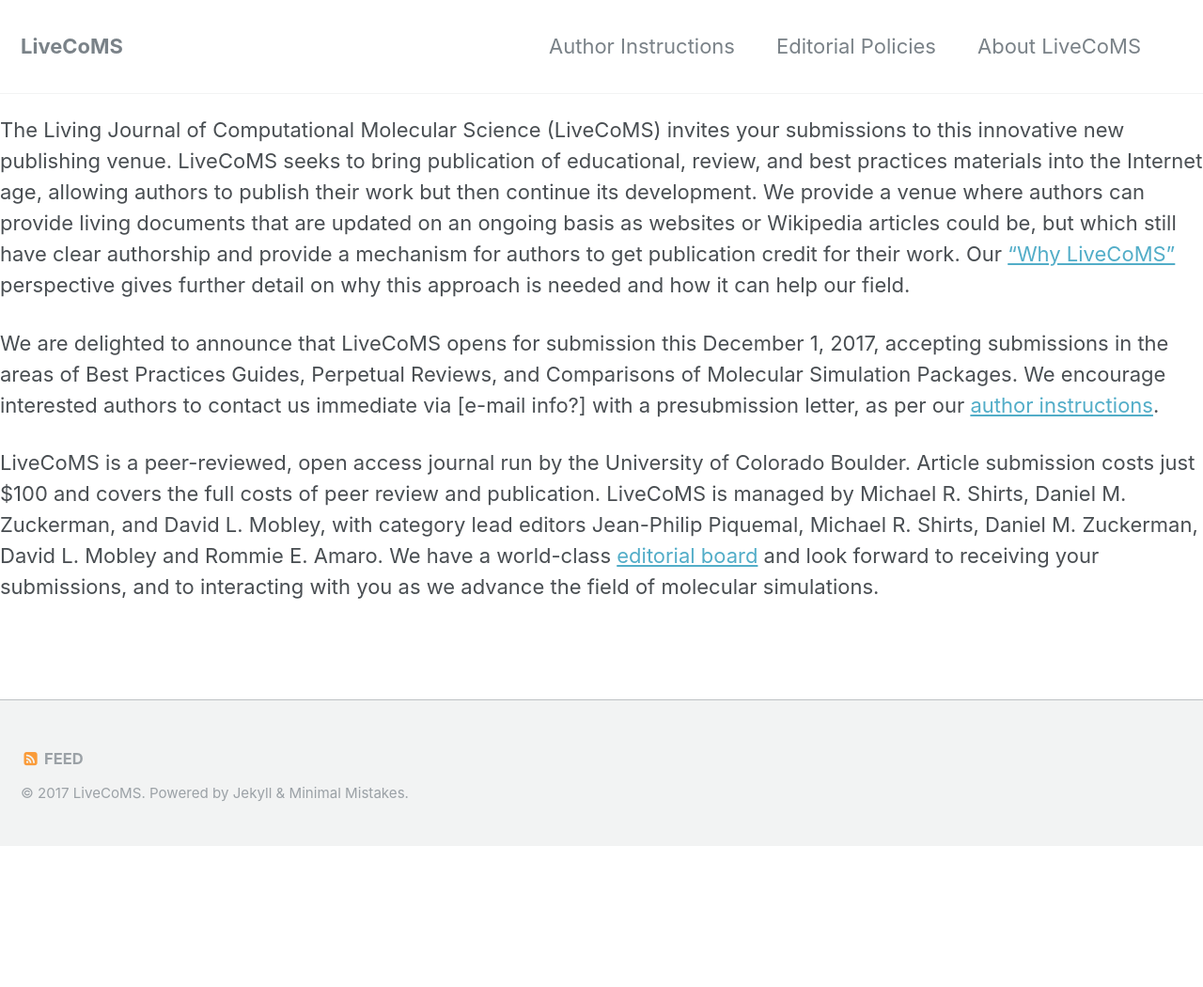
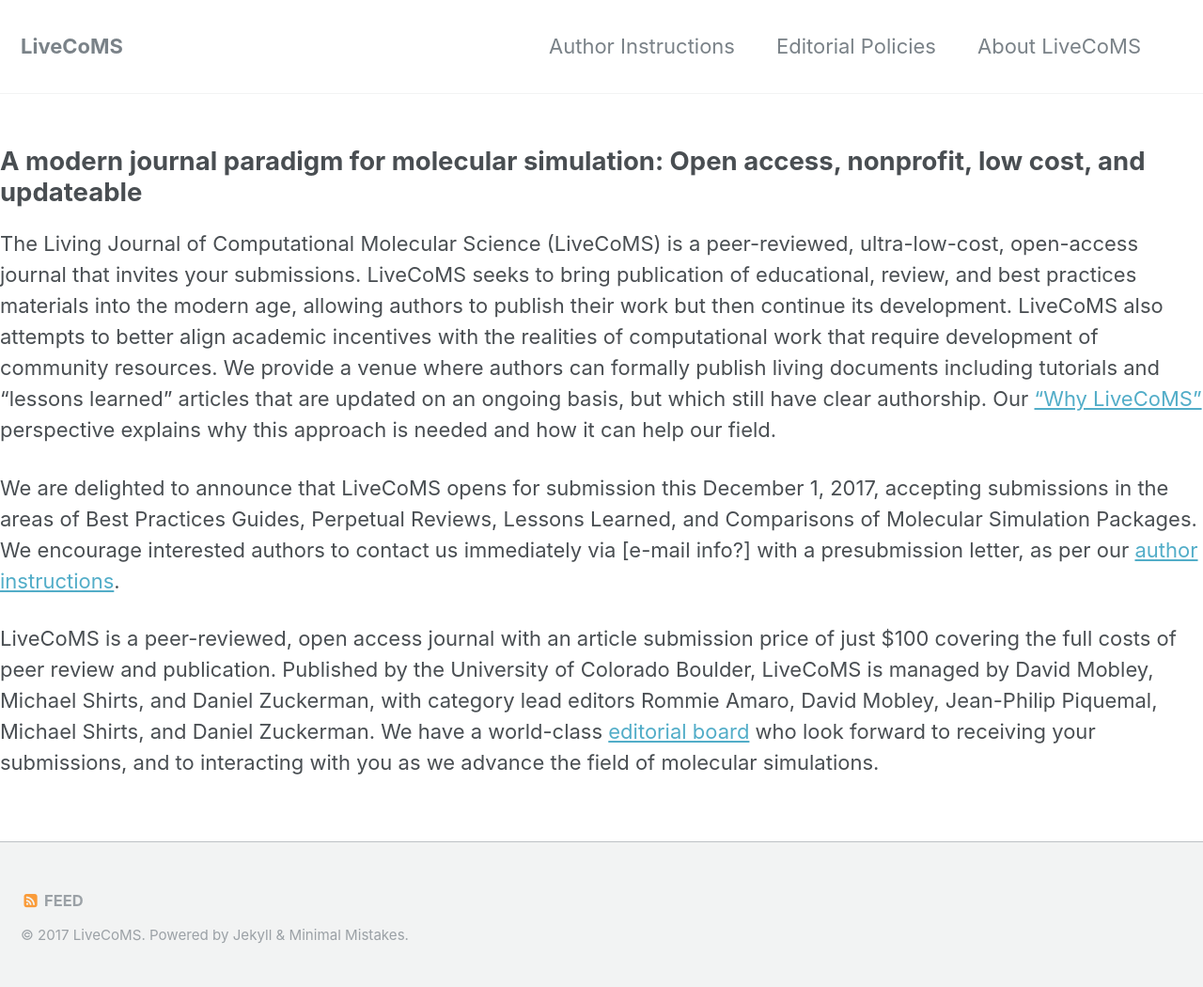
Before and after one commit to livecomsjournal/livecomsjournal.github.io, a Jekyll site: the page built from call_for_submissions.md, in a window 1280 px wide. Shown: the whole page at 94% size. Built offline with Jekyll 4.4.1, drawn with Linux system fonts in a browser that asks for light colours; our own code applies the rules of GitHub Pages for plain Markdown files; before the commit the page ends 900 px from its top, so only the background shows below that.

Commit message:
mostly self-explanatory edits
Not alphabetizing editors implies there's a reason behind it.

```diff
--- a/call_for_submissions.md
+++ b/call_for_submissions.md
@@ -1,12 +1,14 @@
-The Living Journal of Computational Molecular Science (LiveCoMS) invites your submissions to this innovative new publishing venue.
-LiveCoMS seeks to bring publication of educational, review, and best practices materials into the Internet age, allowing authors to publish their work but then continue its development.
-We provide a venue where authors can provide living documents that are updated on an ongoing basis as websites or Wikipedia articles could be, but which still have clear authorship and provide a mechanism for authors to get publication credit for their work.
-Our ["Why LiveCoMS"](http://www.livecomsjournal.org/article/2031-why-we-need-the-living-journal-of-computational-molecular-science) perspective gives further detail on why this approach is needed and how it can help our field.
+## A modern journal paradigm for molecular simulation: Open access, nonprofit, low cost, and updateable
 
-We are delighted to announce that LiveCoMS opens for submission this December 1, 2017, accepting submissions in the areas of Best Practices Guides, Perpetual Reviews, and Comparisons of Molecular Simulation Packages.
-We encourage interested authors to contact us immediate via [e-mail info?] with a presubmission letter, as per our [author instructions](https://livecomsjournal.github.io/authors/policies/).
+The Living Journal of Computational Molecular Science (LiveCoMS) is a peer-reviewed, ultra-low-cost, open-access journal that invites your submissions.
+LiveCoMS seeks to bring publication of educational, review, and best practices materials into the modern age, allowing authors to publish their work but then continue its development.
+LiveCoMS also attempts to better align academic incentives with the realities of computational work that require development of community resources.
+We provide a venue where authors can formally publish living documents including tutorials and "lessons learned" articles that are updated on an ongoing basis, but which still have clear authorship.
+Our ["Why LiveCoMS"](http://www.livecomsjournal.org/article/2031-why-we-need-the-living-journal-of-computational-molecular-science) perspective explains why this approach is needed and how it can help our field.
 
-LiveCoMS is a peer-reviewed, open access journal run by the University of Colorado Boulder.
-Article submission costs just $100 and covers the full costs of peer review and publication.
-LiveCoMS is managed by Michael R. Shirts, Daniel M. Zuckerman, and David L. Mobley, with category lead editors Jean-Philip Piquemal, Michael R. Shirts, Daniel M. Zuckerman, David L. Mobley and Rommie E. Amaro.
-We have a world-class [editorial board](http://www.livecomsjournal.org/editorial-board) and look forward to receiving your submissions, and to interacting with you as we advance the field of molecular simulations.
+We are delighted to announce that LiveCoMS opens for submission this December 1, 2017, accepting submissions in the areas of Best Practices Guides, Perpetual Reviews, Lessons Learned, and Comparisons of Molecular Simulation Packages.
+We encourage interested authors to contact us immediately via [e-mail info?] with a presubmission letter, as per our [author instructions](https://livecomsjournal.github.io/authors/policies/).
+
+LiveCoMS is a peer-reviewed, open access journal with an article submission price of just $100 covering the full costs of peer review and publication.
+Published by the University of Colorado Boulder, LiveCoMS is managed by David Mobley, Michael Shirts, and Daniel Zuckerman, with category lead editors Rommie Amaro, David Mobley, Jean-Philip Piquemal, Michael Shirts, and Daniel Zuckerman.
+We have a world-class [editorial board](http://www.livecomsjournal.org/editorial-board) who look forward to receiving your submissions, and to interacting with you as we advance the field of molecular simulations.
```
